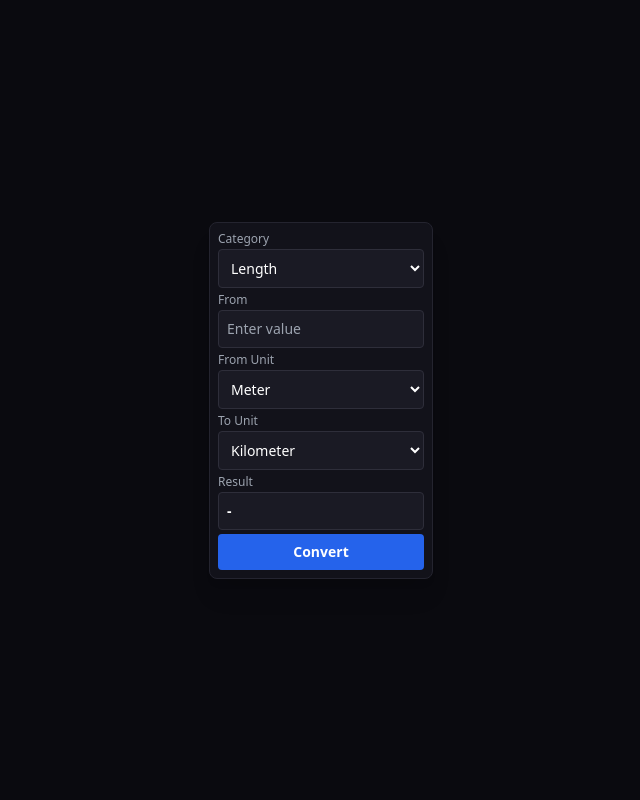
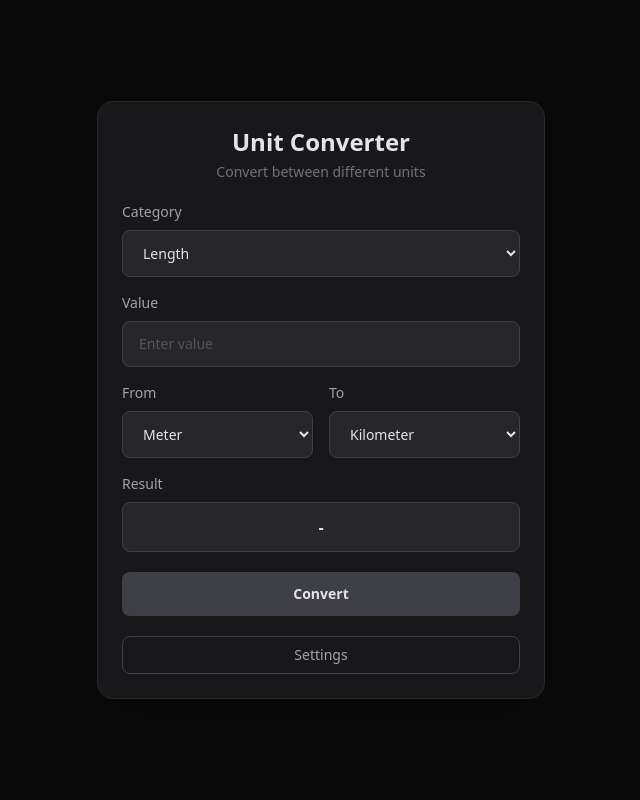
Before and after one commit to GeorgioCA/UnitConverter, a Flask app: page / in a window 1280 px wide. Shown: the whole page, without its empty margins (319-959 px from the left). Run offline with Flask 2, Linux system fonts and the light colour scheme; some libraries are stand-ins or nearby versions.

Commit message:
Add files via upload

```diff
--- a/templates/index.html
+++ b/templates/index.html
@@ -11,60 +11,121 @@
             theme: {
                 extend: {
                     colors: {
-                        dark: {
-                            900: '#0a0a0f',
-                            800: '#12121a',
-                            700: '#1a1a24',
-                            600: '#24242f',
-                            500: '#2e2e3a',
-                            400: '#3d3d4a',
+                        homarr: {
+                            100: '#E4E4E7',
+                            200: '#A1A1AA',
+                            300: '#71717A',
+                            400: '#52525B',
+                            500: '#3F3F46',
+                            600: '#27272A',
+                            700: '#18181B',
+                            800: '#121212',
+                            900: '#0A0A0A',
                         }
                     }
                 }
             }
         }
     </script>
+    <style>
+        body { font-family: system-ui, -apple-system, sans-serif; }
+        input[type="range"] { -webkit-appearance: none; height: 6px; border-radius: 3px; background: #3F3F46; }
+        input[type="range"]::-webkit-slider-thumb { -webkit-appearance: none; width: 16px; height: 16px; border-radius: 50%; background: #A1A1AA; cursor: pointer; }
+    </style>
 </head>
-<body class="bg-dark-900 text-gray-200 min-h-screen flex items-center justify-center">
-    <div class="w-full max-w-[240px] p-2">
-
-        <div class="bg-dark-800 rounded-lg p-2 shadow-xl border border-dark-600 space-y-1">
-            <div>
-                <label class="block text-xs font-medium mb-0.5 text-gray-400">Category</label>
-                <select id="category" class="w-full bg-dark-700 border border-dark-500 text-white rounded p-2 text-sm focus:outline-none focus:border-blue-500">
-                    <option value="length">Length</option>
-                    <option value="weight">Weight</option>
-                    <option value="temperature">Temperature</option>
-                    <option value="volume">Volume</option>
-                    <option value="area">Area</option>
-                    <option value="speed">Speed</option>
-                    <option value="time">Time</option>
-                </select>
+<body class="bg-homarr-900 text-homarr-100 min-h-screen flex items-center justify-center p-4">
+    <div class="w-full max-w-md">
+        <div class="bg-homarr-700 rounded-2xl p-6 shadow-2xl border border-homarr-600 space-y-5">
+            <div class="text-center">
+                <h1 class="text-2xl font-bold text-homarr-100">Unit Converter</h1>
+                <p class="text-homarr-300 text-sm mt-1">Convert between different units</p>
             </div>
 
-            <div>
-                <label class="block text-xs font-medium mb-0.5 text-gray-400">From</label>
-                <input type="number" id="fromValue" class="w-full bg-dark-700 border border-dark-500 text-white rounded p-2 text-sm focus:outline-none focus:border-blue-500" placeholder="Enter value">
+            <div class="space-y-4">
+                <div>
+                    <label class="block text-sm font-medium text-homarr-200 mb-2">Category</label>
+                    <select id="category" class="w-full bg-homarr-600 border border-homarr-500 text-homarr-100 rounded-lg px-4 py-3 text-sm focus:outline-none focus:border-homarr-300 focus:ring-1 focus:ring-homarr-300 transition-all"></select>
+                </div>
+
+                <div>
+                    <label class="block text-sm font-medium text-homarr-200 mb-2">Value</label>
+                    <input type="number" id="fromValue" class="w-full bg-homarr-600 border border-homarr-500 text-homarr-100 rounded-lg px-4 py-3 text-sm focus:outline-none focus:border-homarr-300 focus:ring-1 focus:ring-homarr-300 transition-all placeholder-homarr-400" placeholder="Enter value">
+                </div>
+
+                <div class="grid grid-cols-2 gap-4">
+                    <div>
+                        <label class="block text-sm font-medium text-homarr-200 mb-2">From</label>
+                        <select id="fromUnit" class="w-full bg-homarr-600 border border-homarr-500 text-homarr-100 rounded-lg px-4 py-3 text-sm focus:outline-none focus:border-homarr-300 focus:ring-1 focus:ring-homarr-300 transition-all"></select>
+                    </div>
+                    <div>
+                        <label class="block text-sm font-medium text-homarr-200 mb-2">To</label>
+                        <select id="toUnit" class="w-full bg-homarr-600 border border-homarr-500 text-homarr-100 rounded-lg px-4 py-3 text-sm focus:outline-none focus:border-homarr-300 focus:ring-1 focus:ring-homarr-300 transition-all"></select>
+                    </div>
+                </div>
+
+                <div>
+                    <label class="block text-sm font-medium text-homarr-200 mb-2">Result</label>
+                    <div id="result" class="w-full bg-homarr-600 border border-homarr-500 text-homarr-100 rounded-lg px-4 py-3 text-base font-semibold text-center">-</div>
+                </div>
             </div>
 
-            <div>
-                <label class="block text-xs font-medium mb-0.5 text-gray-400">From Unit</label>
-                <select id="fromUnit" class="w-full bg-dark-700 border border-dark-500 text-white rounded p-2 text-sm focus:outline-none focus:border-blue-500"></select>
+            <button id="convertBtn" class="w-full bg-homarr-500 hover:bg-homarr-400 text-homarr-100 font-semibold rounded-lg px-4 py-3 text-sm transition-all hover:scale-[1.02] active:scale-[0.98]">
+                Convert
+            </button>
+            <button id="settingsBtn" class="w-full bg-transparent border border-homarr-500 hover:bg-homarr-600 text-homarr-200 font-medium rounded-lg px-4 py-2 text-sm transition-all">
+                Settings
+            </button>
+        </div>
+    </div>
+
+    <div id="settingsModal" class="fixed inset-0 bg-black/70 backdrop-blur-sm hidden items-center justify-center z-50 p-4">
+        <div class="bg-homarr-700 rounded-2xl p-6 w-full max-w-sm shadow-2xl border border-homarr-600">
+            <h2 class="text-xl font-bold text-homarr-100 mb-5">Settings</h2>
+
+            <div class="space-y-5">
+                <div>
+                    <label class="block text-sm font-medium text-homarr-200 mb-2">Background Color</label>
+                    <div class="flex items-center gap-3">
+                        <input type="color" id="bgColor" class="w-12 h-12 rounded-lg cursor-pointer border-2 border-homarr-500" value="#18181B">
+                        <span id="bgColorHex" class="text-homarr-300 text-sm font-mono">#18181B</span>
+                    </div>
+                </div>
+
+                <div>
+                    <label class="block text-sm font-medium text-homarr-200 mb-2">Text Color</label>
+                    <div class="flex items-center gap-3">
+                        <input type="color" id="textColor" class="w-12 h-12 rounded-lg cursor-pointer border-2 border-homarr-500" value="#E4E4E7">
+                        <span id="textColorHex" class="text-homarr-300 text-sm font-mono">#E4E4E7</span>
+                    </div>
+                </div>
+
+                <div>
+                    <label class="block text-sm font-medium text-homarr-200 mb-2">Font Family</label>
+                    <select id="fontFamily" class="w-full bg-homarr-600 border border-homarr-500 text-homarr-100 rounded-lg px-4 py-3 text-sm focus:outline-none focus:border-homarr-300">
+                        <option value="system-ui, -apple-system, sans-serif">System Default</option>
+                        <option value="'Inter', sans-serif">Inter</option>
+                        <option value="serif">Serif</option>
+                        <option value="monospace">Monospace</option>
+                        <option value="'Georgia', serif">Georgia</option>
+                        <option value="'Courier New', monospace">Courier New</option>
+                    </select>
+                </div>
+
+                <div>
+                    <label class="block text-sm font-medium text-homarr-200 mb-2">Padding: <span id="paddingValue" class="text-homarr-100">24</span>px</label>
+                    <input type="range" id="padding" min="12" max="48" value="24" class="w-full">
+                </div>
+
+                <div>
+                    <label class="block text-sm font-medium text-homarr-200 mb-2">Border Radius: <span id="radiusValue" class="text-homarr-100">16</span>px</label>
+                    <input type="range" id="borderRadius" min="4" max="32" value="16" class="w-full">
+                </div>
             </div>
 
-            <div>
-                <label class="block text-xs font-medium mb-0.5 text-gray-400">To Unit</label>
-                <select id="toUnit" class="w-full bg-dark-700 border border-dark-500 text-white rounded p-2 text-sm focus:outline-none focus:border-blue-500"></select>
+            <div class="flex gap-3 mt-6">
+                <button id="applySettings" class="flex-1 bg-homarr-500 hover:bg-homarr-400 text-homarr-100 font-semibold rounded-lg px-4 py-3 text-sm transition-all">Apply</button>
+                <button id="closeSettings" class="flex-1 bg-transparent border border-homarr-500 hover:bg-homarr-600 text-homarr-200 font-medium rounded-lg px-4 py-3 text-sm transition-all">Close</button>
             </div>
-
-            <div>
-                <label class="block text-xs font-medium mb-0.5 text-gray-400">Result</label>
-                <div id="result" class="w-full bg-dark-700 border border-dark-500 text-white rounded p-2 text-sm font-semibold">-</div>
-            </div>
-
-            <button id="convertBtn" class="w-full bg-blue-600 hover:bg-blue-700 text-white font-semibold rounded p-2 text-sm transition-colors">
-                Convert
-            </button>
         </div>
     </div>
 
@@ -80,56 +141,12 @@
         };
 
         const conversions = {
-            length: {
-                'Meter': 1,
-                'Kilometer': 1000,
-                'Centimeter': 0.01,
-                'Millimeter': 0.001,
-                'Mile': 1609.344,
-                'Yard': 0.9144,
-                'Foot': 0.3048,
-                'Inch': 0.0254
-            },
-            weight: {
-                'Kilogram': 1,
-                'Gram': 0.001,
-                'Milligram': 0.000001,
-                'Pound': 0.453592,
-                'Ounce': 0.0283495,
-                'Ton': 1000
-            },
-            volume: {
-                'Liter': 1,
-                'Milliliter': 0.001,
-                'Gallon': 3.78541,
-                'Quart': 0.946353,
-                'Pint': 0.473176,
-                'Cup': 0.236588,
-                'Fluid Ounce': 0.0295735
-            },
-            area: {
-                'Square Meter': 1,
-                'Square Kilometer': 1000000,
-                'Square Foot': 0.092903,
-                'Square Yard': 0.836127,
-                'Acre': 4046.86,
-                'Hectare': 10000
-            },
-            speed: {
-                'm/s': 1,
-                'km/h': 0.277778,
-                'mph': 0.44704,
-                'knot': 0.514444
-            },
-            time: {
-                'Second': 1,
-                'Minute': 60,
-                'Hour': 3600,
-                'Day': 86400,
-                'Week': 604800,
-                'Month': 2629746,
-                'Year': 31556952
-            }
+            length: { 'Meter': 1, 'Kilometer': 1000, 'Centimeter': 0.01, 'Millimeter': 0.001, 'Mile': 1609.344, 'Yard': 0.9144, 'Foot': 0.3048, 'Inch': 0.0254 },
+            weight: { 'Kilogram': 1, 'Gram': 0.001, 'Milligram': 0.000001, 'Pound': 0.453592, 'Ounce': 0.0283495, 'Ton': 1000 },
+            volume: { 'Liter': 1, 'Milliliter': 0.001, 'Gallon': 3.78541, 'Quart': 0.946353, 'Pint': 0.473176, 'Cup': 0.236588, 'Fluid Ounce': 0.0295735 },
+            area: { 'Square Meter': 1, 'Square Kilometer': 1000000, 'Square Foot': 0.092903, 'Square Yard': 0.836127, 'Acre': 4046.86, 'Hectare': 10000 },
+            speed: { 'm/s': 1, 'km/h': 0.277778, 'mph': 0.44704, 'knot': 0.514444 },
+            time: { 'Second': 1, 'Minute': 60, 'Hour': 3600, 'Day': 86400, 'Week': 604800, 'Month': 2629746, 'Year': 31556952 }
         };
 
         const categorySelect = document.getElementById('category');
@@ -139,68 +156,72 @@
         const resultDiv = document.getElementById('result');
         const convertBtn = document.getElementById('convertBtn');
 
+        Object.keys(units).forEach(cat => categorySelect.add(new Option(cat.charAt(0).toUpperCase() + cat.slice(1), cat)));
+
         function updateUnits() {
             const category = categorySelect.value;
             const unitList = units[category];
-
             fromUnitSelect.innerHTML = '';
             toUnitSelect.innerHTML = '';
-
             unitList.forEach(unit => {
                 fromUnitSelect.add(new Option(unit, unit));
                 toUnitSelect.add(new Option(unit, unit));
             });
-
-            if (unitList.length > 1) {
-                toUnitSelect.selectedIndex = 1;
-            }
-
+            if (unitList.length > 1) toUnitSelect.selectedIndex = 1;
             resultDiv.textContent = '-';
         }
 
         function convertTemperature(value, from, to) {
-            let celsius;
-
-            if (from === 'Celsius') celsius = value;
-            else if (from === 'Fahrenheit') celsius = (value - 32) * 5/9;
-            else if (from === 'Kelvin') celsius = value - 273.15;
-
-            if (to === 'Celsius') return celsius;
-            else if (to === 'Fahrenheit') return celsius * 9/5 + 32;
-            else if (to === 'Kelvin') return celsius + 273.15;
+            let celsius = from === 'Celsius' ? value : from === 'Fahrenheit' ? (value - 32) * 5/9 : value - 273.15;
+            return to === 'Celsius' ? celsius : to === 'Fahrenheit' ? celsius * 9/5 + 32 : celsius + 273.15;
         }
 
         function convert() {
             const value = parseFloat(fromValueInput.value);
-            if (isNaN(value)) {
-                resultDiv.textContent = 'Enter a valid number';
-                return;
-            }
-
+            if (isNaN(value)) { resultDiv.textContent = 'Enter a valid number'; return; }
             const category = categorySelect.value;
             const from = fromUnitSelect.value;
             const to = toUnitSelect.value;
-
-            let result;
-
-            if (category === 'temperature') {
-                result = convertTemperature(value, from, to);
-            } else {
-                const conversionTable = conversions[category];
-                const baseValue = value * conversionTable[from];
-                result = baseValue / conversionTable[to];
-            }
-
+            const result = category === 'temperature' ? convertTemperature(value, from, to) : (value * conversions[category][from]) / conversions[category][to];
             resultDiv.textContent = result.toLocaleString(undefined, { maximumFractionDigits: 6 });
         }
 
         categorySelect.addEventListener('change', updateUnits);
         convertBtn.addEventListener('click', convert);
-        fromValueInput.addEventListener('keypress', (e) => {
-            if (e.key === 'Enter') convert();
+        fromValueInput.addEventListener('keypress', e => { if (e.key === 'Enter') convert(); });
+        updateUnits();
+
+        const settingsBtn = document.getElementById('settingsBtn');
+        const settingsModal = document.getElementById('settingsModal');
+        const closeSettings = document.getElementById('closeSettings');
+        const applySettings = document.getElementById('applySettings');
+        const paddingSlider = document.getElementById('padding');
+        const radiusSlider = document.getElementById('borderRadius');
+        const paddingValue = document.getElementById('paddingValue');
+        const radiusValue = document.getElementById('radiusValue');
+        const bgColorInput = document.getElementById('bgColor');
+        const textColorInput = document.getElementById('textColor');
+        const bgColorHex = document.getElementById('bgColorHex');
+        const textColorHex = document.getElementById('textColorHex');
+
+        paddingSlider.addEventListener('input', () => paddingValue.textContent = paddingSlider.value);
+        radiusSlider.addEventListener('input', () => radiusValue.textContent = radiusSlider.value);
+        bgColorInput.addEventListener('input', () => bgColorHex.textContent = bgColorInput.value);
+        textColorInput.addEventListener('input', () => textColorHex.textContent = textColorInput.value);
+
+        settingsBtn.addEventListener('click', () => settingsModal.classList.remove('hidden'));
+        closeSettings.addEventListener('click', () => settingsModal.classList.add('hidden'));
+        settingsModal.addEventListener('click', e => { if (e.target === settingsModal) settingsModal.classList.add('hidden'); });
+
+        applySettings.addEventListener('click', () => {
+            document.body.style.backgroundColor = bgColorInput.value;
+            document.body.style.color = textColorInput.value;
+            document.body.style.fontFamily = document.getElementById('fontFamily').value;
+            const container = document.querySelector('.bg-homarr-700');
+            container.style.padding = paddingSlider.value + 'px';
+            container.style.borderRadius = radiusSlider.value + 'px';
+            settingsModal.classList.add('hidden');
         });
-
-        updateUnits();
     </script>
 </body>
 </html>
```
